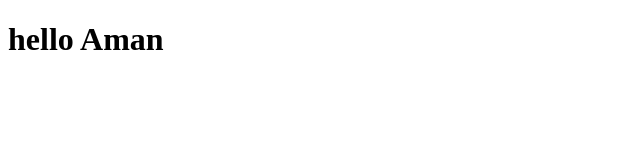
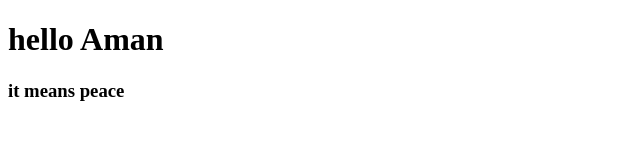
Before and after one commit to Amandubey211/ReactFromScratch, a plain HTML site: page index.html in a window 1280 px wide. Shown: the whole page, without its empty margins (0-640 px from the left). Drawn offline with Linux system fonts and the light colour scheme.

Commit message:
added the peace keyword

```diff
--- a/index.html
+++ b/index.html
@@ -8,6 +8,7 @@
   <body>
     <div id="aman">
       <h1>hello Aman</h1>
+      <h3>it means peace</h3>
     </div>
 
     <script src="./App.js" type="module"></script>
```
